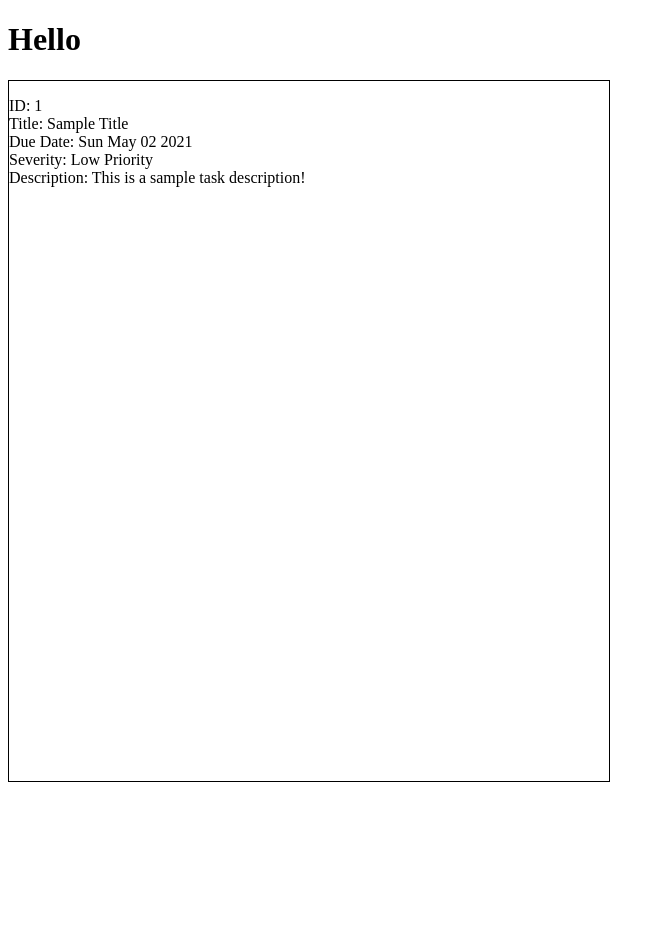
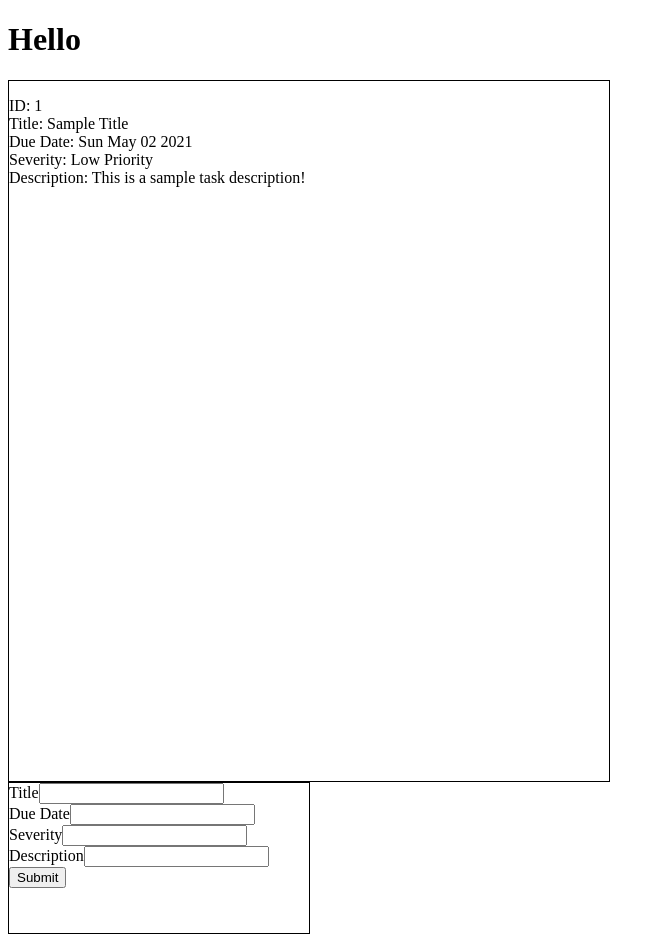
Before and after one commit to eazimmer/agendas, an Angular app: page / in a window 1280 px wide. Shown: the whole page, without its empty margins (0-665 px from the left). Before the commit the page ends 800 px from the top, so only its background shows below. Built offline with nearby package versions, Linux system fonts and the light colour scheme.

Commit message:
Added simple implementation of a form to construct a Task object

```diff
--- a/src/app/app.component.html
+++ b/src/app/app.component.html
@@ -1,2 +1,3 @@
 <h1>Hello</h1>
 <app-task></app-task>
+<app-task-form></app-task-form>
--- a/src/app/app.module.ts
+++ b/src/app/app.module.ts
@@ -1,16 +1,20 @@
 import { NgModule } from '@angular/core';
+import { FormsModule } from '@angular/forms';
 import { BrowserModule } from '@angular/platform-browser';
 
 import { AppComponent } from './app.component';
 import { TaskComponent } from './task/task.component';
+import { TaskFormComponent } from './task-form/task-form.component';
 
 @NgModule({
   declarations: [
     AppComponent,
     TaskComponent,
+    TaskFormComponent,
   ],
   imports: [
-    BrowserModule
+    BrowserModule,
+    FormsModule
   ],
   providers: [],
   bootstrap: [AppComponent]
--- /dev/null
+++ b/src/app/task-form/task-form.component.css
@@ -0,0 +1,5 @@
+#content {
+  width: 300px;
+  height: 150px;
+  border: 1px solid black;
+}
--- /dev/null
+++ b/src/app/task-form/task-form.component.html
@@ -0,0 +1,21 @@
+<div id="content">
+  <form #taskForm="ngForm" (ngSubmit)="onSubmit(taskForm)">
+    <div>
+      <label for="title">Title</label>
+      <input name="title" type="text" id="title" required ngModel>
+    </div>
+    <div>
+      <label for="dueDate">Due Date</label>
+      <input name="dueDate" type="text" id="dueDate" required ngModel>
+    </div>
+    <div>
+      <label for="severity">Severity</label>
+      <input name="severity" type="text" id="severity" required ngModel>
+    </div>
+    <div>
+      <label for="Description">Description</label>
+      <input name="description" type="text" id="Description" required ngModel>
+    </div>
+    <button type="submit" class="btn btn-success">Submit</button>
+  </form>
+</div>
--- /dev/null
+++ b/src/app/task-form/task-form.component.ts
@@ -0,0 +1,23 @@
+import { Component, OnInit } from '@angular/core';
+import { Task } from '../task';
+import {NgForm} from '@angular/forms';
+
+@Component({
+  selector: 'app-task-form',
+  templateUrl: './task-form.component.html',
+  styleUrls: ['./task-form.component.css']
+})
+export class TaskFormComponent implements OnInit {
+  task: Task;
+
+  onSubmit(taskForm: NgForm): void {
+    this.task = taskForm.value;
+    console.log(this.task);
+  }
+
+  constructor() { }
+
+  ngOnInit(): void {
+  }
+
+}
--- a/src/app/task.ts
+++ b/src/app/task.ts
@@ -1,55 +1,10 @@
 export class Task {
-  private _id: number;
-  private _title: string;
-  private _dueDate: Date;
-  private _severity: string;
-  private _description: string;
 
-  get id(): number {
-    return this._id;
-  }
-
-  set id(value: number) {
-    this._id = value;
-  }
-
-  get title(): string {
-    return this._title;
-  }
-
-  set title(value: string) {
-    this._title = value;
-  }
-
-  get dueDate(): Date {
-    return this._dueDate;
-  }
-
-  set dueDate(value: Date) {
-    this._dueDate = value;
-  }
-
-  get severity(): string {
-    return this._severity;
-  }
-
-  set severity(value: string) {
-    this._severity = value;
-  }
-
-  get description(): string {
-    return this._description;
-  }
-
-  set description(value: string) {
-    this._description = value;
-  }
-
-  constructor(id: number, title: string, dueDate: Date, severity: string, description: string) {
-    this._id = id;
-    this._title = title;
-    this._dueDate = dueDate;
-    this._severity = severity;
-    this._description = description;
-  }
+  constructor(
+    public id: number,
+    public title: string,
+    public dueDate: Date,
+    public severity: string,
+    public description: string
+  ) {}
 }
```
Also changed, not shown: 1 other file (tests, documents, lock files or other folders).
